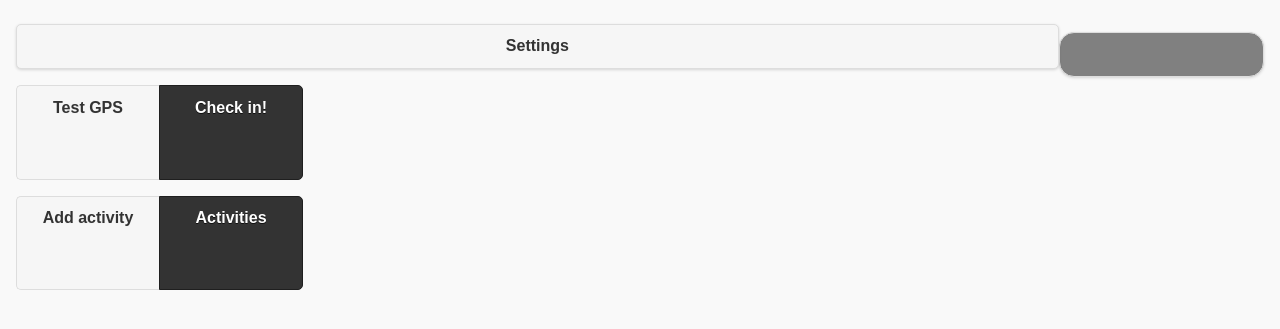
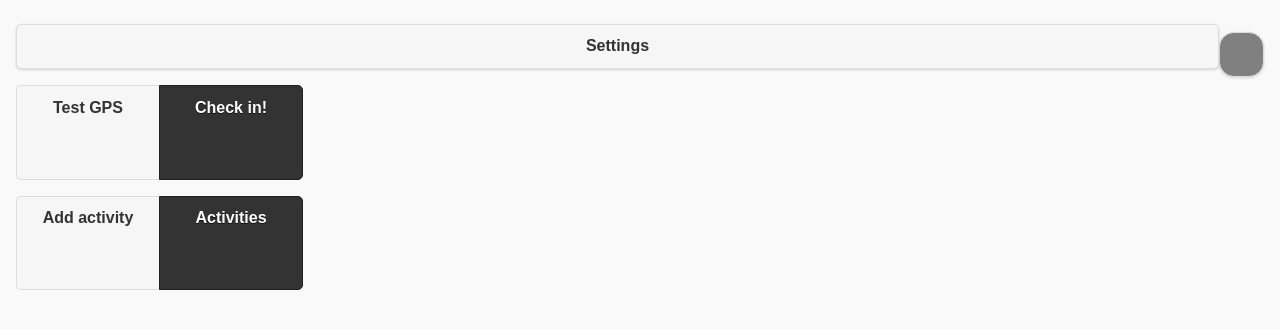
Before and after one commit to renatus/Exocortex, a PHP site: page / in a window 1280 px wide. Shown: the part 45-374 px from the top of the page. Run offline with PHP 8.4, Linux system fonts and the light colour scheme.

Commit message:
Make layout flexible

```diff
--- a/css/index.css
+++ b/css/index.css
@@ -6,7 +6,6 @@
     width: 45px;
     height: 45px;
     background-color: gray;
-    padding-left: 15%;
 }
 
 .button_settings {
```
Also changed, not shown: 1 other file.
